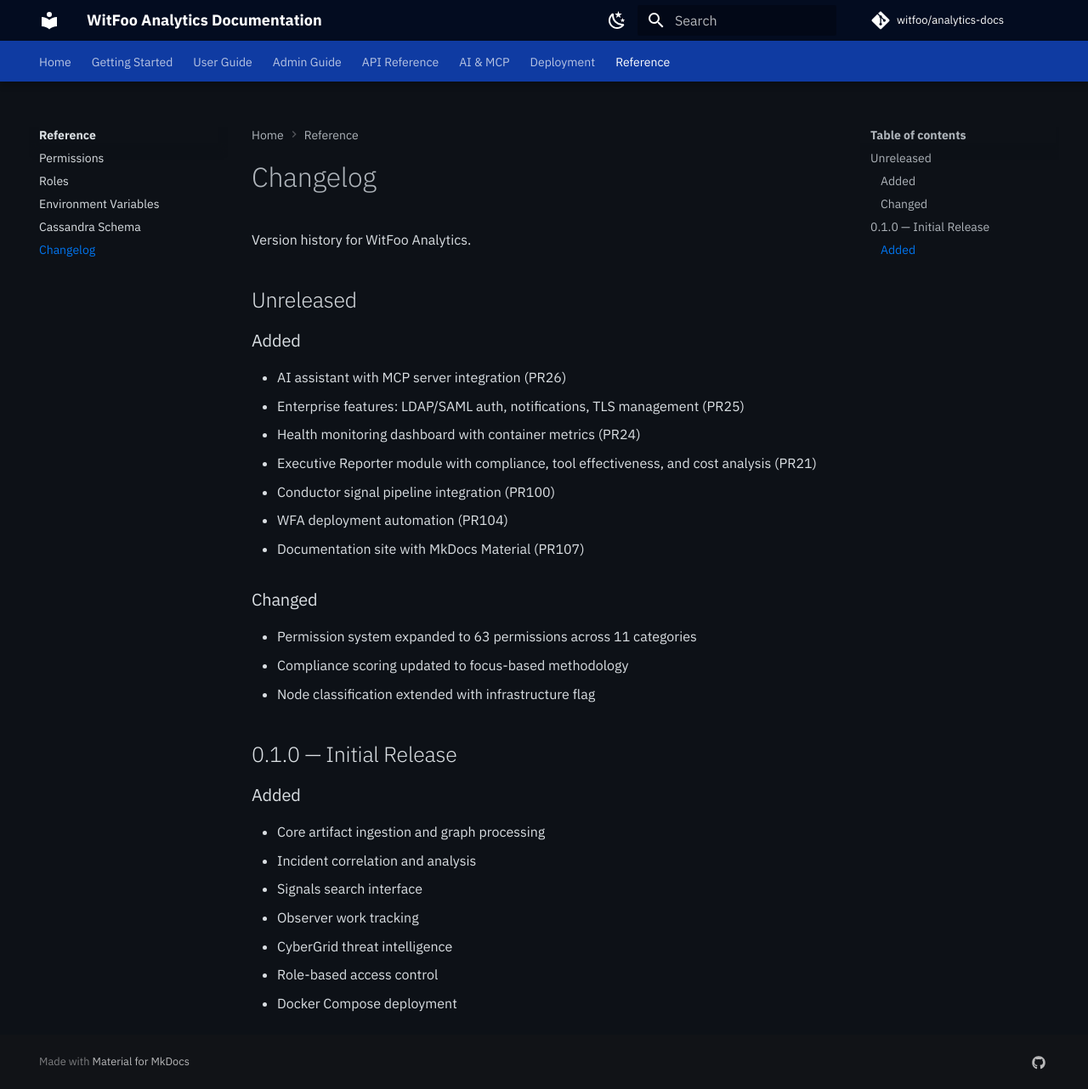
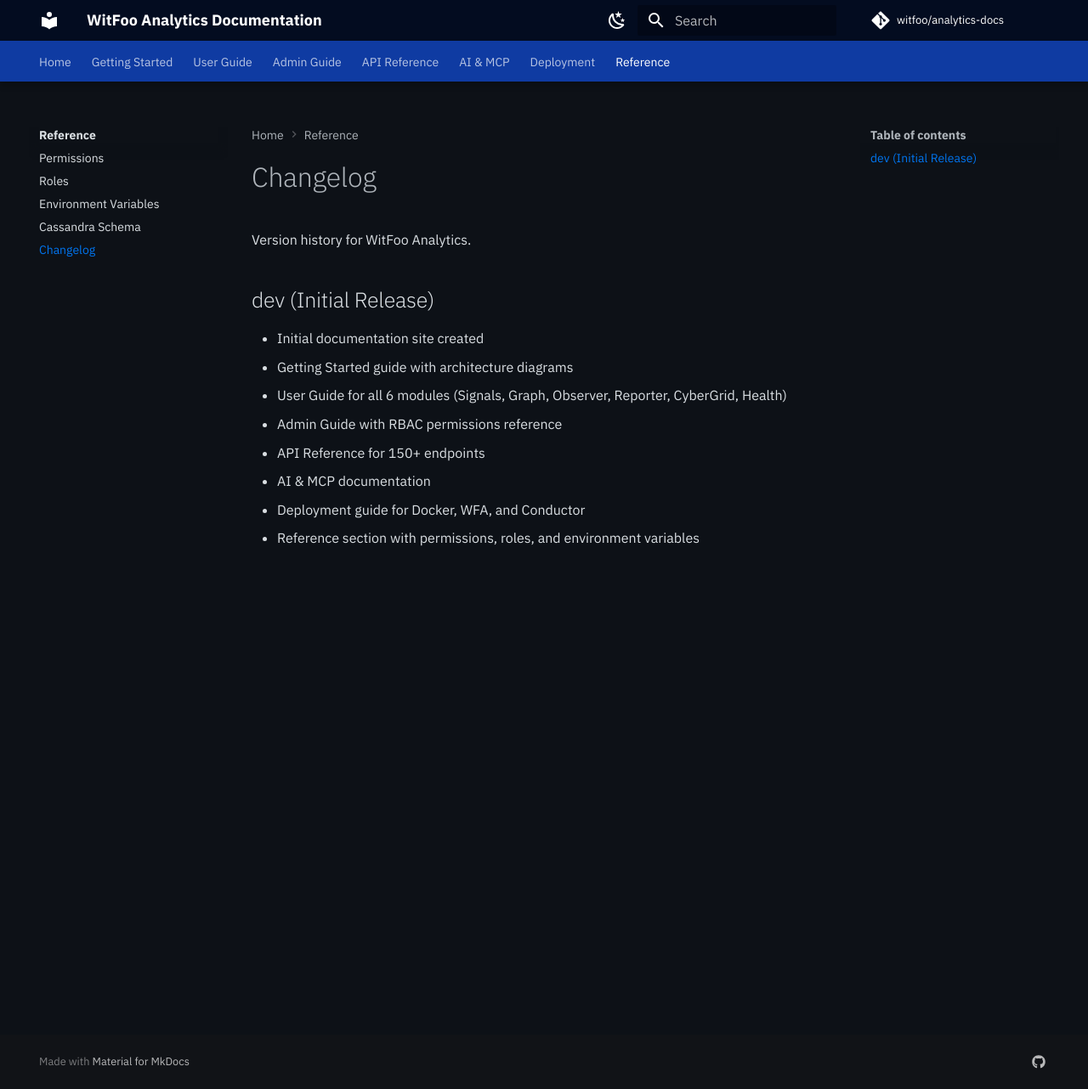
Before and after one commit to witfoo/analytics-docs, an MkDocs documentation site: the page built from docs/reference/changelog.md, in a window 1280 px wide and 1282 px high. Shown: the whole window at 85% size. Built offline with MkDocs 1.6.1 and Material for MkDocs 9.7.7, drawn with Linux system fonts in a browser that asks for light colours; plug-ins that fetch from the network failed and are left out; comment, search, counter and statistics services are not loaded; the version menu is left out.

Commit message:
feat: Update changelog with dev initial release entry
Co-Authored-By: Claude Opus 4.6 <noreply@anthropic.com>

```diff
--- a/docs/reference/changelog.md
+++ b/docs/reference/changelog.md
@@ -2,32 +2,13 @@
 
 Version history for WitFoo Analytics.
 
-## Unreleased
+## dev (Initial Release)
 
-### Added
-
-- AI assistant with MCP server integration (PR26)
-- Enterprise features: LDAP/SAML auth, notifications, TLS management (PR25)
-- Health monitoring dashboard with container metrics (PR24)
-- Executive Reporter module with compliance, tool effectiveness, and cost analysis (PR21)
-- Conductor signal pipeline integration (PR100)
-- WFA deployment automation (PR104)
-- Documentation site with MkDocs Material (PR107)
-
-### Changed
-
-- Permission system expanded to 63 permissions across 11 categories
-- Compliance scoring updated to focus-based methodology
-- Node classification extended with infrastructure flag
-
-## 0.1.0 — Initial Release
-
-### Added
-
-- Core artifact ingestion and graph processing
-- Incident correlation and analysis
-- Signals search interface
-- Observer work tracking
-- CyberGrid threat intelligence
-- Role-based access control
-- Docker Compose deployment
+- Initial documentation site created
+- Getting Started guide with architecture diagrams
+- User Guide for all 6 modules (Signals, Graph, Observer, Reporter, CyberGrid, Health)
+- Admin Guide with RBAC permissions reference
+- API Reference for 150+ endpoints
+- AI & MCP documentation
+- Deployment guide for Docker, WFA, and Conductor
+- Reference section with permissions, roles, and environment variables
```
